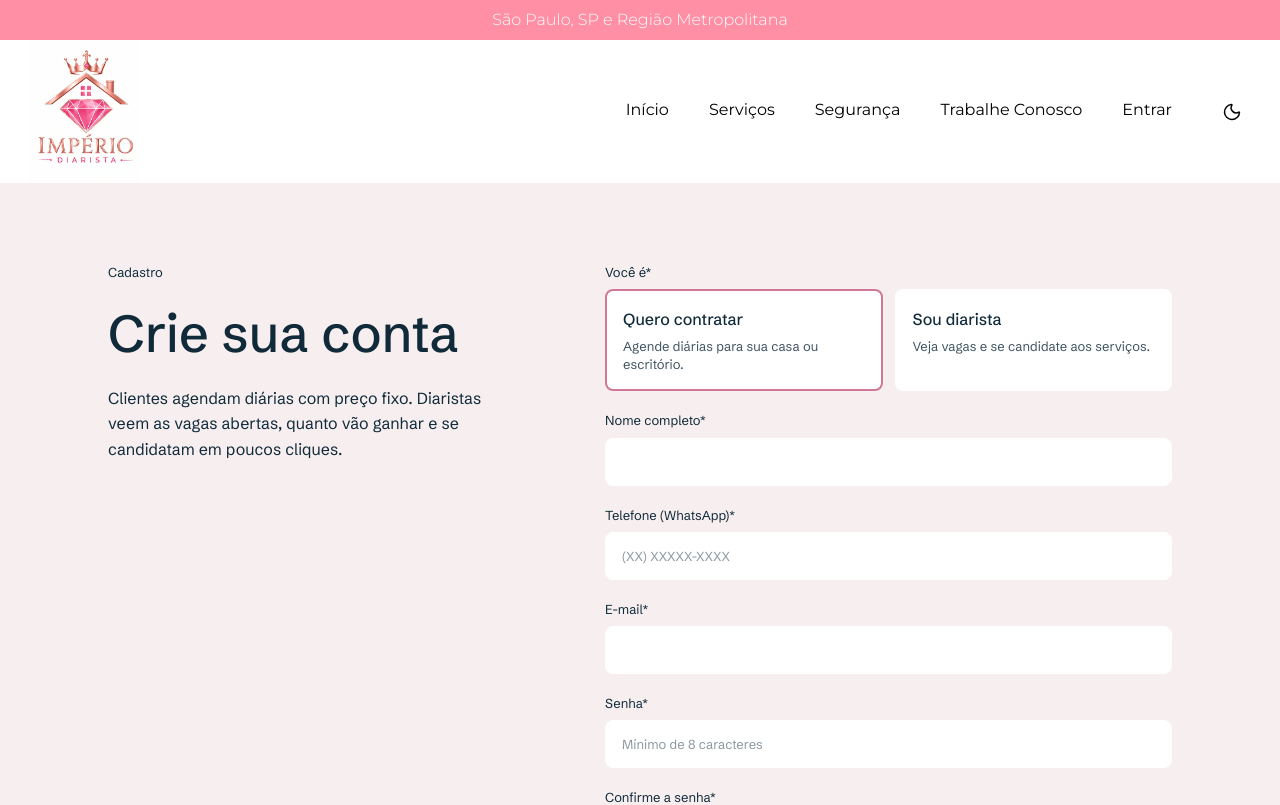
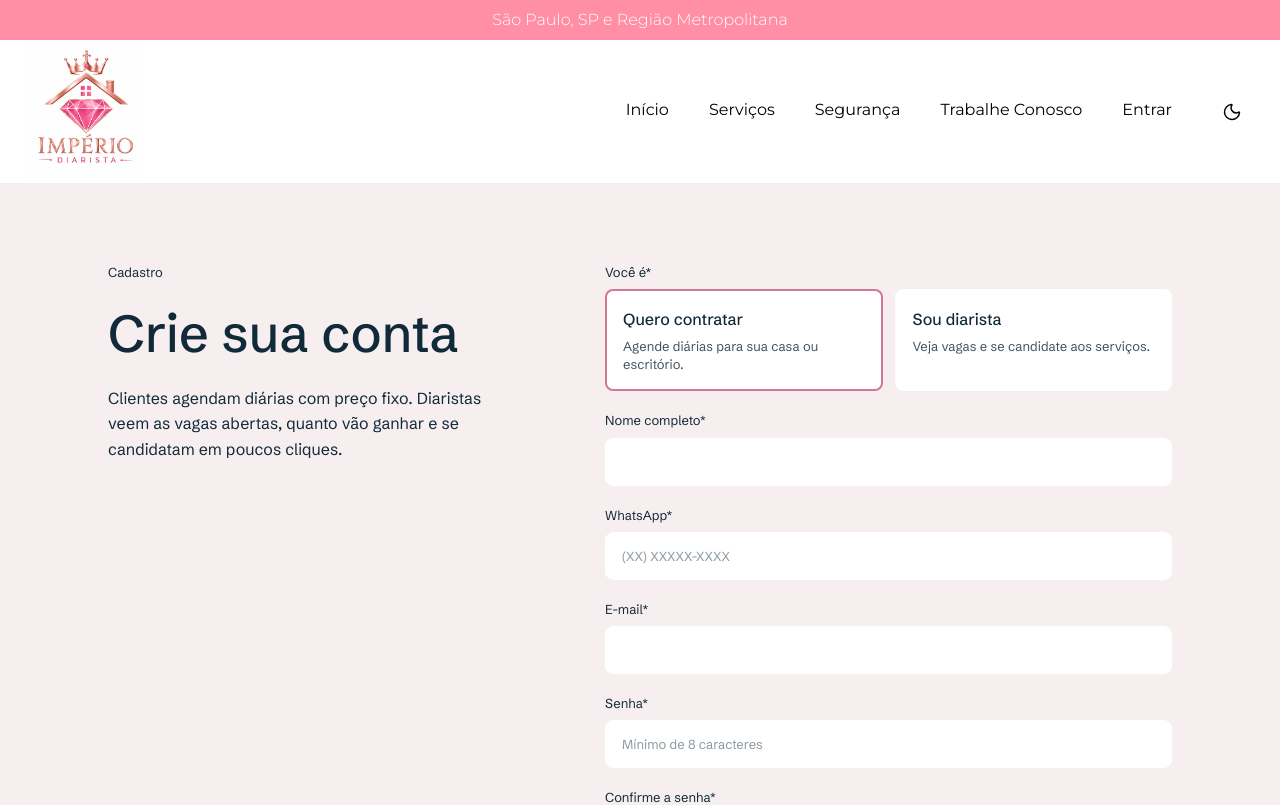
Before and after one commit to BrunoFeitosa5/projeto-diarista, a Next.js app: page /cadastro in a window 1280 px wide. Shown: the top 805 px of the page. Built offline with nearby package versions, Linux system fonts and the light colour scheme; no server answers.

Commit message:
Rótulos de telefone viram "WhatsApp" no cadastro, Trabalhe Conosco, perfil e admin
Co-Authored-By: Claude Opus 5.5 <noreply@anthropic.com>

```diff
--- a/src/actions/auth.ts
+++ b/src/actions/auth.ts
@@ -46,7 +46,7 @@ export async function cadastrar(_estado: EstadoForm, formData: FormData): Promis
   // O banco também só aceita cliente/diarista; aqui é para dar uma mensagem clara
   if (papel !== "cliente" && papel !== "diarista") return { erro: "Escolha se você é cliente ou diarista." };
   if (nome.length < 3) return { erro: "Informe seu nome completo." };
-  if (!/^\(\d{2}\) \d{4,5}-\d{4}$/.test(telefone)) return { erro: "Informe o telefone no formato (11) 91234-5678." };
+  if (!/^\(\d{2}\) \d{4,5}-\d{4}$/.test(telefone)) return { erro: "Informe o WhatsApp no formato (11) 91234-5678." };
   if (!/^[^\s@]+@[^\s@]+\.[^\s@]+$/.test(email)) return { erro: "Informe um e-mail válido." };
   if (senha.length < 8) return { erro: "A senha precisa ter pelo menos 8 caracteres." };
   if (senha !== confirmacao) return { erro: "As senhas não conferem." };
--- a/src/app/(painel)/admin/pedidos/[id]/page.tsx
+++ b/src/app/(painel)/admin/pedidos/[id]/page.tsx
@@ -187,7 +187,7 @@ export default async function PedidoAdminPage({ params }: PageProps<"/admin/pedi
                     <li key={c.id} className="flex flex-col rounded-botao-lg border border-borda">
                       <p className="border-b border-borda px-4 py-3 text-h4">{c.diarista?.nome ?? "—"}</p>
                       <dl className="grid gap-x-8 gap-y-4 p-4 sm:grid-cols-2">
-                        <Dado rotulo="Telefone">
+                        <Dado rotulo="WhatsApp">
                           <Telefone numero={c.diarista?.telefone} mensagem={`Olá! Sobre a vaga ${pedido.codigo} da Império Diarista.`} />
                         </Dado>
                         <Dado rotulo="CPF">{privado?.cpf ? mascaraCpf(privado.cpf) : "—"}</Dado>
@@ -286,7 +286,7 @@ export default async function PedidoAdminPage({ params }: PageProps<"/admin/pedi
           <Cartao titulo="Cliente">
             <dl className="grid gap-3">
               <Dado rotulo="Nome">{pedido.cliente?.nome ?? "—"}</Dado>
-              <Dado rotulo="Telefone">
+              <Dado rotulo="WhatsApp">
                 <Telefone numero={pedido.cliente?.telefone} mensagem={`Olá! Aqui é da Império Diarista, sobre o seu pedido ${pedido.codigo}.`} />
               </Dado>
             </dl>
--- a/src/app/(painel)/diarista/perfil/page.tsx
+++ b/src/app/(painel)/diarista/perfil/page.tsx
@@ -42,7 +42,7 @@ export default async function PerfilDiaristaPage() {
           <dd className="inline">{perfil.nome}</dd>
         </div>
         <div>
-          <dt className="inline text-texto-secundario">Telefone: </dt>
+          <dt className="inline text-texto-secundario">WhatsApp: </dt>
           <dd className="inline">{perfil.telefone ?? "—"}</dd>
         </div>
       </dl>
--- a/src/components/auth/FormCadastro.tsx
+++ b/src/components/auth/FormCadastro.tsx
@@ -77,7 +77,7 @@ export function FormCadastro({ papelInicial }: { papelInicial: PapelCadastro })
         onChange={(e) => setContato((c) => ({ ...c, nome: e.target.value }))}
       />
       <Campo
-        rotulo="Telefone (WhatsApp)"
+        rotulo="WhatsApp"
         name="telefone"
         type="tel"
         inputMode="numeric"
--- a/src/components/site/FormTrabalheConosco.tsx
+++ b/src/components/site/FormTrabalheConosco.tsx
@@ -23,7 +23,7 @@ const CAMPOS: {
 }[] = [
   { nome: "nome", rotulo: "Seu Nome", placeholder: "Nome Completo", obrigatorio: true, tipo: "text", autoComplete: "name" },
   { nome: "cnpj", rotulo: "CNPJ (MEI), se tiver", placeholder: "00.000.000/0001-00", obrigatorio: false, mascara: mascaraCnpj, tipo: "text", autoComplete: "off" },
-  { nome: "telefone", rotulo: "Seu Telefone", placeholder: "(XX) XXXXX-XXXX", obrigatorio: true, mascara: mascaraTelefone, tipo: "tel", autoComplete: "tel-national" },
+  { nome: "telefone", rotulo: "Seu WhatsApp", placeholder: "(XX) XXXXX-XXXX", obrigatorio: true, mascara: mascaraTelefone, tipo: "tel", autoComplete: "tel-national" },
   { nome: "nascimento", rotulo: "Data de Nascimento", placeholder: "00/00/0000", obrigatorio: false, mascara: mascaraData, tipo: "text", autoComplete: "bday" },
 ];
 
```
